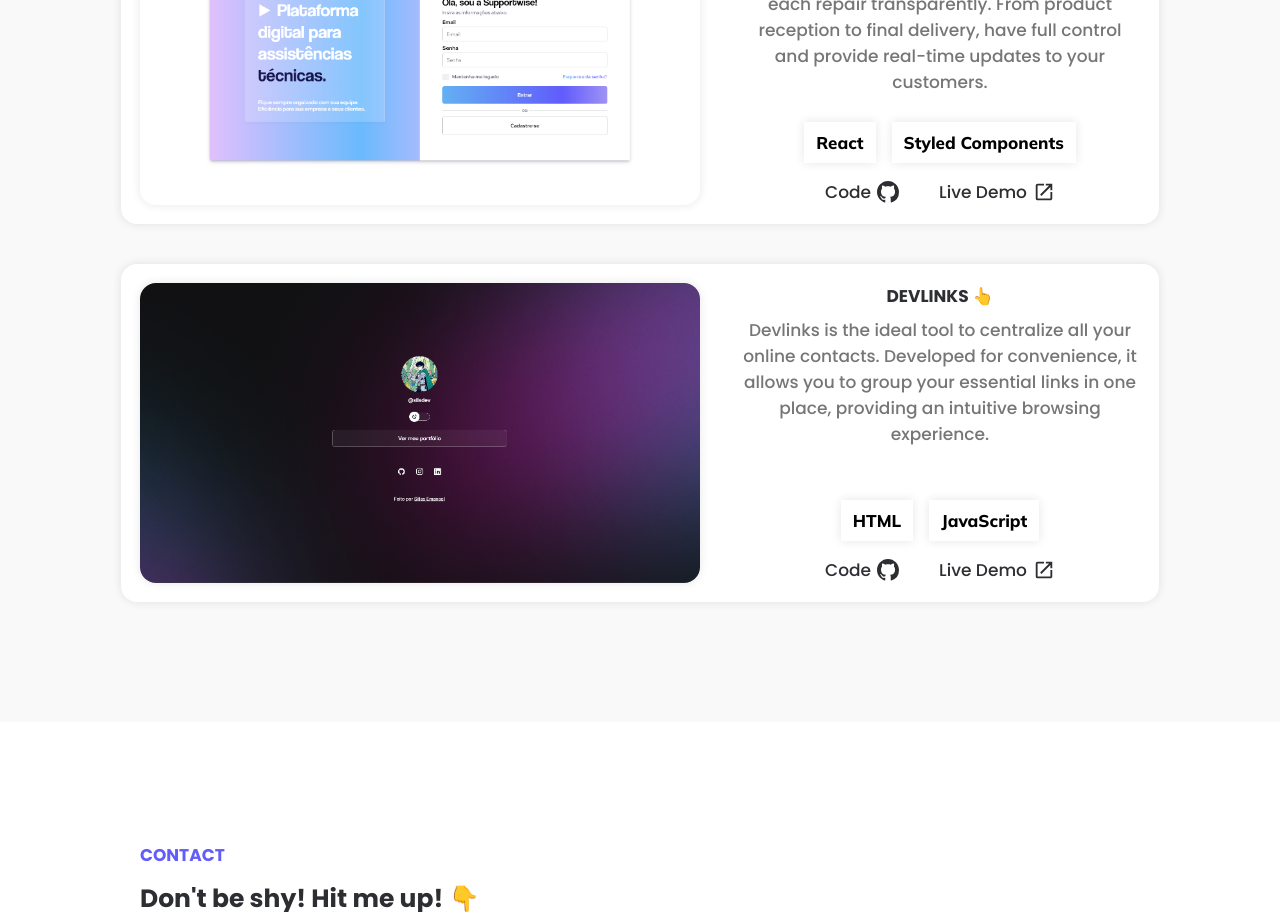
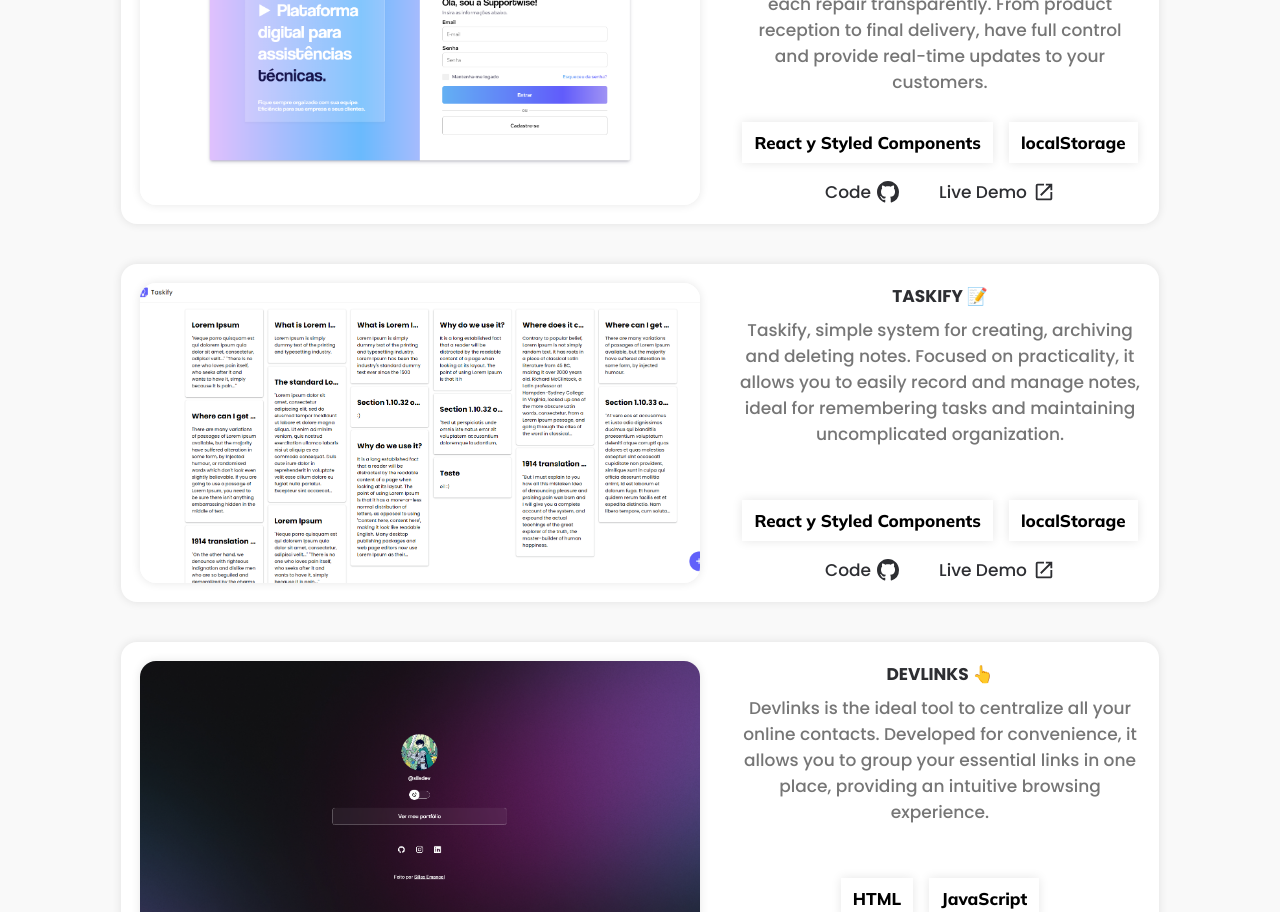
Before and after one commit to sillasemanoel/portfolio, a React (Vite) app: page / in a window 1280 px wide. Shown: the part 1760-2672 px from the top of the page. Built offline with nearby package versions, Linux system fonts and the light colour scheme.

Commit message:
adding project

```diff
--- a/src/App.tsx
+++ b/src/App.tsx
@@ -10,6 +10,7 @@
 import ProjectsOnTheGrid from "./components/@minorComponents/grid/grid";
 // Images
 import supportwise from "../public/images/projects/supportwise.png";
+import taskify from "../public/images/projects/taskify.png";
 import devlinks from "../public/images/projects/devlinks.png";
 
 function App() {
@@ -74,10 +75,25 @@
               ? "Com o Supportwise, não se trata apenas de organizar. Agora, você pode acompanhar o status de cada reparo de forma transparente. Desde a recepção do produto até a entrega final, tenha controle total e forneça atualizações em tempo real aos seus clientes."
               : "With Supportwise, it's not just about organizing. Now, you can track the status of each repair transparently. From product reception to final delivery, have full control and provide real-time updates to your customers."
           }`}
-          stackOne="React"
-          stackTwo="Styled Components"
+          stackOne="React y Styled Components"
+          stackTwo="localStorage"
           code="https://github.com/sillasemanoel/supportwise"
           liveDemo="https://supportwise.vercel.app/"
+        />
+        <ProjectsOnTheGrid
+          photo={taskify}
+          projectsOnTheGridTitle={`${
+            translation ? "Taskify 📝" : "Taskify 📝"
+          }`}
+          projectsOnTheGridText={`${
+            translation
+              ? "Taskify, sistema simples para criar, arquivar e excluir notas. Focado na praticidade, permite registrar e gerenciar anotações facilmente, ideal para lembrar tarefas e manter organização descomplicada."
+              : "Taskify, simple system for creating, archiving and deleting notes. Focused on practicality, it allows you to easily record and manage notes, ideal for remembering tasks and maintaining uncomplicated organization."
+          }`}
+          stackOne="React y Styled Components"
+          stackTwo="localStorage"
+          code="https://github.com/sillasemanoel/taskify"
+          liveDemo="https://taskify-psi.vercel.app"
         />
         <ProjectsOnTheGrid
           photo={devlinks}
--- a/src/components/@minorComponents/grid/grid.tsx
+++ b/src/components/@minorComponents/grid/grid.tsx
@@ -1,6 +1,7 @@
+// Dependencies
 import { BsGithub } from "react-icons/bs";
 import { MdOpenInNew } from "react-icons/md";
-
+// Styles
 import { ProjectsOnTheGridStyle } from "./style";
 
 type GreetProps = {
--- a/src/components/@minorComponents/translateSwitch/translateSwitch.tsx
+++ b/src/components/@minorComponents/translateSwitch/translateSwitch.tsx
@@ -1,3 +1,4 @@
+// Styles
 import { TranslateSwitchStyle } from "./style";
 
 type GreetProps = {
--- a/src/components/sections/project/project.tsx
+++ b/src/components/sections/project/project.tsx
@@ -1,4 +1,4 @@
-// Components
+// Styles
 import { ProjectStyle } from "./style";
 
 type GreetProps = {
```
Also changed, not shown: src/components/@minorComponents/downloadButton/downloadButton.tsx (+4 -3 lines), public/images/projects/taskify.png (added).
